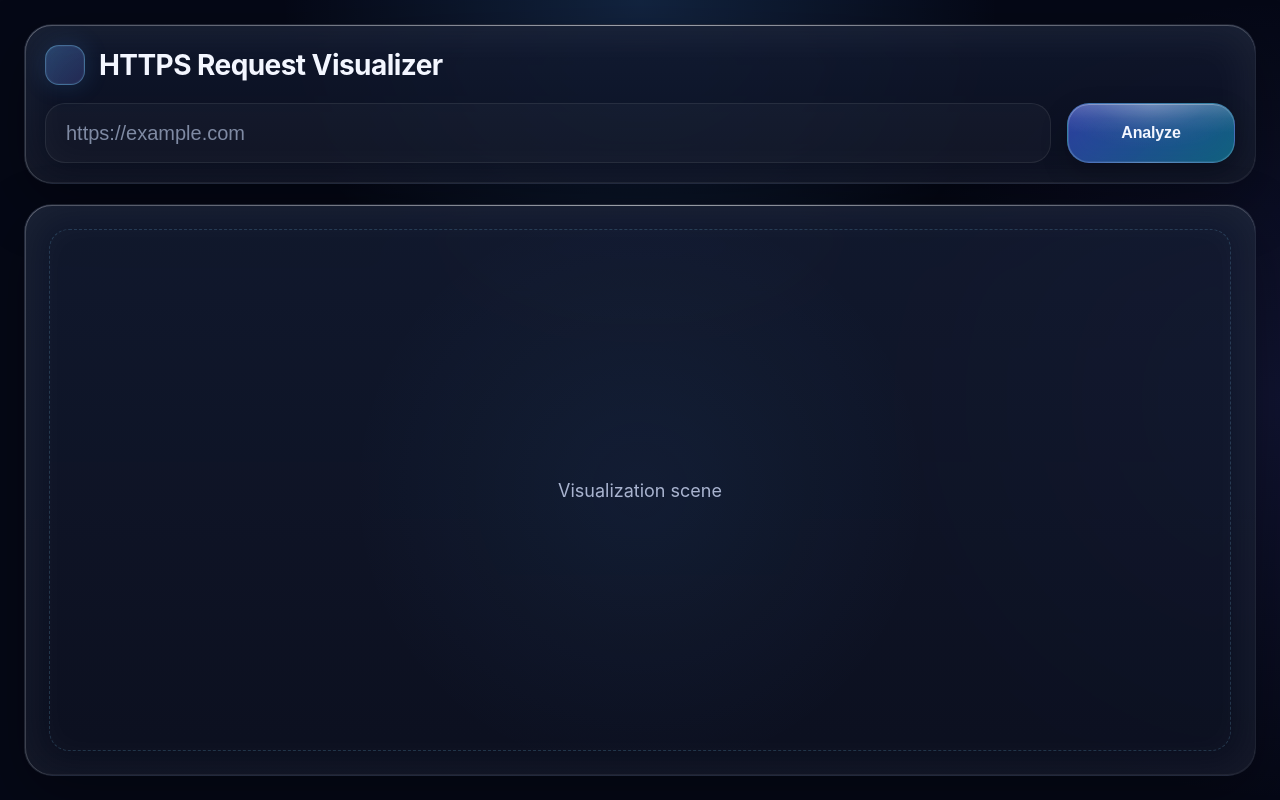
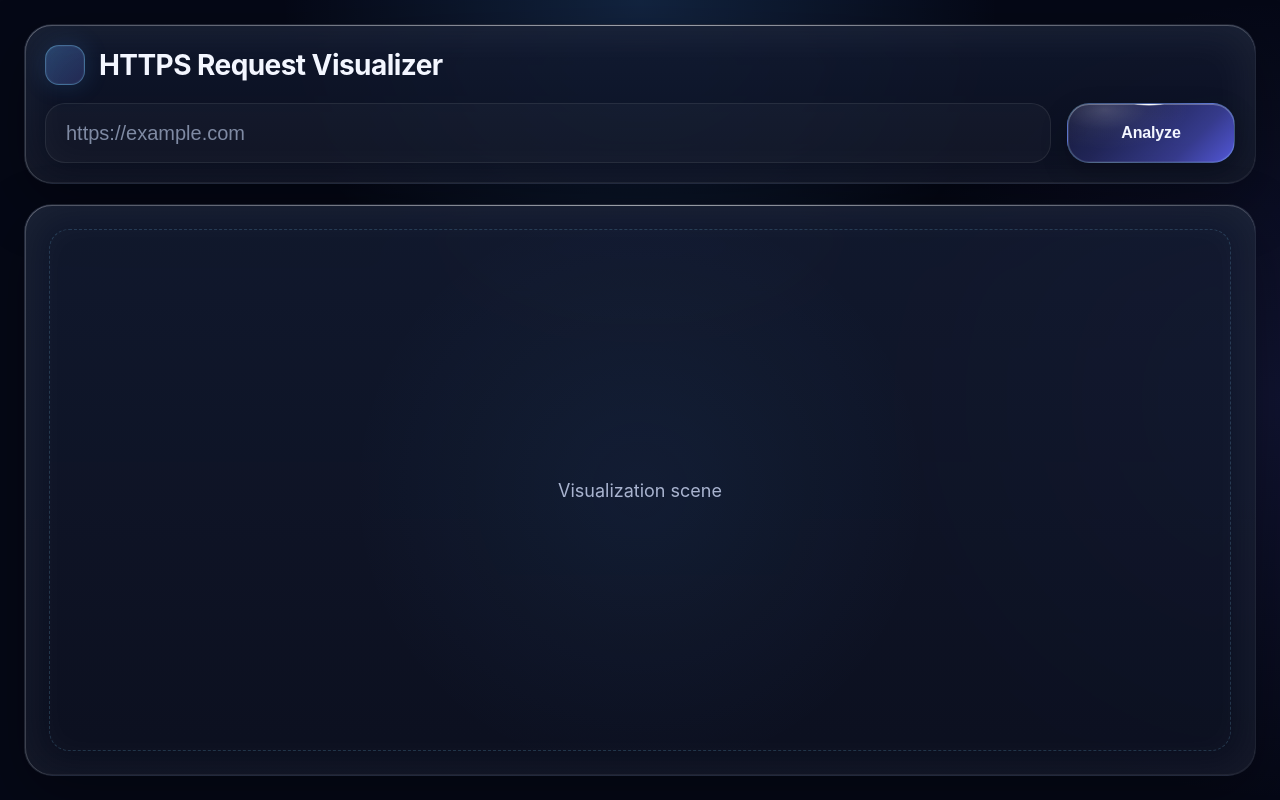
Before and after one commit to DENISmer/https-visualizer, a React (Vite) app in the folder apps/web/: page / in a window 1280 px wide. Built offline with nearby package versions, Linux system fonts and the light colour scheme.

Commit message:
glass button: styles/ mixins deleted

```diff
--- a/apps/web/src/app/App.module.scss
+++ b/apps/web/src/app/App.module.scss
@@ -110,10 +110,9 @@
   }
 }
 
-.analyzeButton {
-  @include glass-button($radius: 22px, $height: 60px, $border-width: 1px);
-
-  min-width: 168px;
+.label {
+  position: relative;
+  z-index: 3;
 }
 
 .main {
--- a/apps/web/src/app/App.tsx
+++ b/apps/web/src/app/App.tsx
@@ -1,3 +1,4 @@
+import { GlassButton } from "@/shared/ui/glass-button";
 import styles from "./App.module.scss";
 
 export const App = () => {
@@ -17,9 +18,7 @@ export const App = () => {
             type="text"
             placeholder="https://example.com"
           />
-          <button className={styles.analyzeButton} type="button">
-            Analyze
-          </button>
+          <GlassButton className={styles.analyzeButton}>Analyze</GlassButton>
         </div>
       </header>
 
--- a/apps/web/src/app/styles/mixins.scss
+++ b/apps/web/src/app/styles/mixins.scss
@@ -46,139 +46,3 @@
     $shadow: 0 12px 40px rgba(0, 0, 0, 0.18)
   );
 }
-
-@mixin glass-button(
-  $radius: 22px,
-  $height: 60px,
-  $border-width: 1px,
-  $border: rgba(146, 223, 255, 0.28),
-  $bg-start: rgba(72, 98, 255, 0.56),
-  $bg-end: rgba(21, 216, 255, 0.4)
-) {
-  position: relative;
-  isolation: isolate;
-  overflow: hidden;
-  display: inline-flex;
-  align-items: center;
-  justify-content: center;
-  min-height: $height;
-  padding: 0 28px;
-  border: $border-width solid $border;
-  border-radius: $radius;
-  background:
-    radial-gradient(
-      140% 180% at 50% 0%,
-      rgba(255, 255, 255, 0.18) 0%,
-      rgba(255, 255, 255, 0.04) 24%,
-      rgba(255, 255, 255, 0) 42%
-    ),
-    linear-gradient(135deg, $bg-start 0%, $bg-end 100%);
-  color: var(--color-text-primary);
-  font-size: 16px;
-  font-weight: 600;
-  letter-spacing: -0.01em;
-  backdrop-filter: blur(18px) saturate(140%);
-  -webkit-backdrop-filter: blur(18px) saturate(140%);
-  box-shadow:
-    0 10px 28px rgba(0, 0, 0, 0.2),
-    inset 0 1px 0 rgba(255, 255, 255, 0.28),
-    inset 1px 0 0 rgba(255, 255, 255, 0.12),
-    inset 0 -1px 0 rgba(255, 255, 255, 0.08);
-  transition:
-    transform 0.28s ease,
-    border-color 0.28s ease,
-    box-shadow 0.28s ease,
-    filter 0.28s ease,
-    background 0.28s ease;
-
-  &::before,
-  &::after {
-    content: "";
-    position: absolute;
-    inset: 0;
-    border-radius: inherit;
-    pointer-events: none;
-  }
-
-  &::before {
-    z-index: 1;
-    background: linear-gradient(
-      180deg,
-      rgba(255, 255, 255, 0.2) 0%,
-      rgba(255, 255, 255, 0.06) 25%,
-      transparent 50%
-    );
-  }
-
-  &::after {
-    z-index: 2;
-    inset: -1px;
-    border-radius: inherit;
-    padding: 1px;
-
-    background: conic-gradient(
-      from 0deg,
-      transparent 0deg 175deg,
-      rgba(255, 255, 255, 0.6) 178deg 182deg,
-      transparent 185deg 360deg
-    );
-
-    -webkit-mask:
-      linear-gradient(#000 0 0) content-box,
-      linear-gradient(#000 0 0);
-    -webkit-mask-composite: xor;
-    mask-composite: exclude;
-
-    opacity: 0.7;
-  }
-
-  &:hover {
-    border-color: rgba(146, 223, 255, 0.5);
-    background:
-      radial-gradient(
-        140% 180% at 50% 0%,
-        rgba(255, 255, 255, 0.22) 0%,
-        rgba(255, 255, 255, 0.05) 24%,
-        rgba(255, 255, 255, 0) 44%
-      ),
-      linear-gradient(
-        135deg,
-        rgba(86, 110, 255, 0.58) 0%,
-        rgba(27, 218, 255, 0.42) 100%
-      );
-    box-shadow:
-      0 12px 32px rgba(0, 0, 0, 0.22),
-      inset 0 1px 0 rgba(255, 255, 255, 0.34),
-      inset 1px 0 0 rgba(255, 255, 255, 0.16),
-      inset 0 -1px 0 rgba(255, 255, 255, 0.1);
-    filter: brightness(1.05) saturate(1.08);
-    animation: glass-button-jelly 420ms cubic-bezier(0.2, 0.8, 0.2, 1);
-  }
-
-  &:active {
-    transform: scale(0.985);
-  }
-
-  &:focus-visible {
-    outline: none;
-    border-color: rgba(146, 223, 255, 0.62);
-  }
-}
-
-@keyframes glass-button-jelly {
-  0% {
-    transform: scale(1, 1);
-  }
-  28% {
-    transform: scale(1.018, 0.978);
-  }
-  55% {
-    transform: scale(0.992, 1.01);
-  }
-  78% {
-    transform: scale(1.006, 0.996);
-  }
-  100% {
-    transform: scale(1, 1);
-  }
-}
--- /dev/null
+++ b/apps/web/src/shared/ui/glass-button/glass-button.module.scss
@@ -0,0 +1,239 @@
+.button {
+  position: relative;
+  isolation: isolate;
+  overflow: hidden;
+  display: inline-flex;
+  align-items: center;
+  justify-content: center;
+  min-width: 168px;
+  min-height: 60px;
+  padding: 0 28px;
+  border: 1px solid rgba(146, 223, 255, 0.28);
+  border-radius: 22px;
+  background:
+    radial-gradient(
+      120% 160% at 22% 10%,
+      rgba(255, 255, 255, 0.18) 0%,
+      rgba(255, 255, 255, 0.04) 22%,
+      rgba(255, 255, 255, 0) 42%
+    ),
+    linear-gradient(
+      135deg,
+      rgba(24, 28, 62, 0.82) 0%,
+      rgba(42, 46, 108, 0.72) 34%,
+      rgba(66, 70, 168, 0.78) 72%,
+      rgba(98, 103, 255, 0.82) 100%
+    );
+  color: var(--color-text-primary);
+  font-size: 16px;
+  font-weight: 600;
+  letter-spacing: -0.01em;
+  cursor: pointer;
+  backdrop-filter: blur(18px) saturate(140%);
+  -webkit-backdrop-filter: blur(18px) saturate(140%);
+  box-shadow:
+    0 10px 28px rgba(0, 0, 0, 0.2),
+    inset 0 1px 0 rgba(255, 255, 255, 0.28),
+    inset 1px 0 0 rgba(255, 255, 255, 0.12),
+    inset 0 -1px 0 rgba(255, 255, 255, 0.08);
+  transition:
+    transform 0.28s ease,
+    border-color 0.28s ease,
+    box-shadow 0.28s ease,
+    filter 0.28s ease;
+
+  &::before {
+    content: "";
+    position: absolute;
+    inset: 0;
+    border-radius: inherit;
+    pointer-events: none;
+    z-index: 1;
+
+    background:
+      radial-gradient(
+        85% 140% at 58% 12%,
+        rgba(255, 255, 255, 0.22) 0%,
+        rgba(255, 255, 255, 0.08) 22%,
+        rgba(255, 255, 255, 0) 46%
+      ),
+      linear-gradient(
+        138deg,
+        rgba(40, 45, 118, 0.12) 0%,
+        rgba(86, 92, 255, 0.18) 40%,
+        rgba(130, 164, 255, 0.14) 58%,
+        rgba(255, 255, 255, 0.06) 66%,
+        rgba(255, 255, 255, 0) 78%
+      );
+
+    opacity: 0;
+    transition:
+      opacity 0.3s ease,
+      background 0.3s ease;
+  }
+
+  &:hover::before {
+    opacity: 1;
+    background:
+      radial-gradient(
+        85% 140% at 72% 12%,
+        rgba(255, 255, 255, 0.22) 0%,
+        rgba(255, 255, 255, 0.08) 22%,
+        rgba(255, 255, 255, 0) 46%
+      ),
+      linear-gradient(
+        138deg,
+        rgba(40, 45, 118, 0.12) 0%,
+        rgba(86, 92, 255, 0.18) 40%,
+        rgba(130, 164, 255, 0.14) 58%,
+        rgba(255, 255, 255, 0.06) 66%,
+        rgba(255, 255, 255, 0) 78%
+      );
+  }
+
+  &:hover {
+    border-color: rgba(146, 223, 255, 0.5);
+  }
+
+  &:hover .glowDotOne {
+    animation: orbit-one 0.3s ease forwards;
+  }
+
+  &:hover .glowDotTwo {
+    animation: orbit-two 0.3s ease forwards;
+  }
+
+  &:not(:hover) .glowDotOne {
+    animation: orbit-one-back 0.3s ease forwards;
+  }
+
+  &:not(:hover) .glowDotTwo {
+    animation: orbit-two-back 0.3s ease forwards;
+  }
+
+  &:active {
+    transform: scale(0.985);
+  }
+
+  &:focus-visible {
+    outline: none;
+    border-color: rgba(146, 223, 255, 0.62);
+  }
+
+  &:disabled {
+    opacity: 0.65;
+    cursor: not-allowed;
+  }
+}
+
+.glowDotOne,
+.glowDotTwo {
+  position: absolute;
+  top: 0;
+  left: 0;
+  pointer-events: none;
+  z-index: 3;
+  opacity: 1;
+
+  width: 36px;
+  height: 3px;
+
+  offset-path: path(
+    "M 22 0 H 146 Q 168 0 168 22 V 38 Q 168 60 146 60 H 22 Q 0 60 0 38 V 22 Q 0 0 22 0 Z"
+  );
+  offset-rotate: 0deg;
+
+  background: radial-gradient(
+    ellipse 68% 100% at 50% 50%,
+    rgba(255, 255, 255, 1) 0%,
+    rgba(255, 255, 255, 0.9) 22%,
+    rgba(255, 255, 255, 0.46) 52%,
+    rgba(255, 255, 255, 0.14) 74%,
+    rgba(255, 255, 255, 0) 100%
+  );
+
+  box-shadow:
+    0 0 3px rgba(255, 255, 255, 0.95),
+    0 0 8px rgba(255, 255, 255, 0.55),
+    0 0 18px rgba(255, 255, 255, 0.24),
+    0 0 30px rgba(255, 255, 255, 0.1);
+
+  clip-path: polygon(
+    0% 50%,
+    8% 46%,
+    18% 36%,
+    32% 24%,
+    50% 18%,
+    68% 24%,
+    82% 36%,
+    92% 46%,
+    100% 50%,
+    92% 54%,
+    82% 64%,
+    68% 76%,
+    50% 82%,
+    32% 76%,
+    18% 64%,
+    8% 54%
+  );
+}
+
+.glowDotOne {
+  offset-distance: 14%;
+  transform: translateY(0.5px);
+}
+
+.glowDotTwo {
+  width: 36px;
+  offset-distance: 62%;
+  transform: translateY(-1px);
+  box-shadow:
+    0 0 3px rgba(255, 255, 255, 0.88),
+    0 0 7px rgba(255, 255, 255, 0.45),
+    0 0 16px rgba(255, 255, 255, 0.18),
+    0 0 26px rgba(255, 255, 255, 0.08);
+}
+
+.label {
+  position: relative;
+  z-index: 4;
+  display: inline-flex;
+  align-items: center;
+  justify-content: center;
+}
+
+@keyframes orbit-one {
+  from {
+    offset-distance: 14%;
+  }
+  to {
+    offset-distance: 24%;
+  }
+}
+
+@keyframes orbit-two {
+  from {
+    offset-distance: 62%;
+  }
+  to {
+    offset-distance: 72%;
+  }
+}
+
+@keyframes orbit-one-back {
+  from {
+    offset-distance: 24%;
+  }
+  to {
+    offset-distance: 14%;
+  }
+}
+
+@keyframes orbit-two-back {
+  from {
+    offset-distance: 72%;
+  }
+  to {
+    offset-distance: 62%;
+  }
+}
--- /dev/null
+++ b/apps/web/src/shared/ui/glass-button/glass-button.tsx
@@ -0,0 +1,25 @@
+import type { ButtonHTMLAttributes, PropsWithChildren } from "react";
+import styles from "./glass-button.module.scss";
+
+type GlassButtonProps = PropsWithChildren<
+  ButtonHTMLAttributes<HTMLButtonElement>
+>;
+
+export const GlassButton = ({
+  children,
+  type = "button",
+  className,
+  ...props
+}: GlassButtonProps) => {
+  const buttonClassName = className
+    ? `${styles.button} ${className}`
+    : styles.button;
+
+  return (
+    <button className={buttonClassName} type={type} {...props}>
+      <span className={styles.glowDotOne} aria-hidden="true" />
+      <span className={styles.glowDotTwo} aria-hidden="true" />
+      <span className={styles.label}>{children}</span>
+    </button>
+  );
+};
--- /dev/null
+++ b/apps/web/src/shared/ui/glass-button/index.ts
@@ -0,0 +1 @@
+export { GlassButton } from "./glass-button";
```
